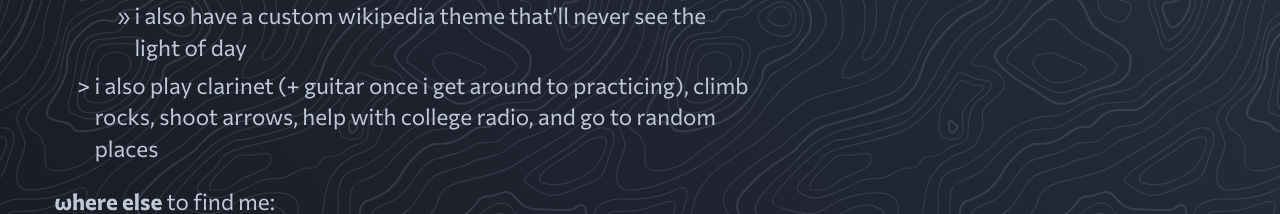
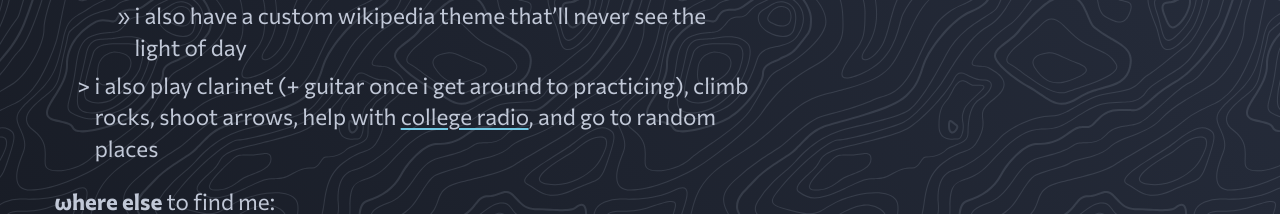
Before and after one commit to vqbc/vqbc.github.io, a website built with Parcel: page index.html in a window 1280 px wide. Shown: the part 833-1047 px from the top of the page. Built offline with nearby package versions, Linux system fonts and the light colour scheme.

Commit message:
Update index.html

```diff
--- a/index.html
+++ b/index.html
@@ -117,8 +117,8 @@
         </li>
         <li>
           i also play clarinet (+ guitar once i get around to practicing),
-          climb rocks, shoot arrows, help with college radio, and go to
-          random places
+          climb rocks, shoot arrows, help with <a href="https://kalx.berkeley.edu/"
+          >college radio</a>, and go to random places
         </li>
       </ul>
       <b>ωhere else</b> to find me:
```
